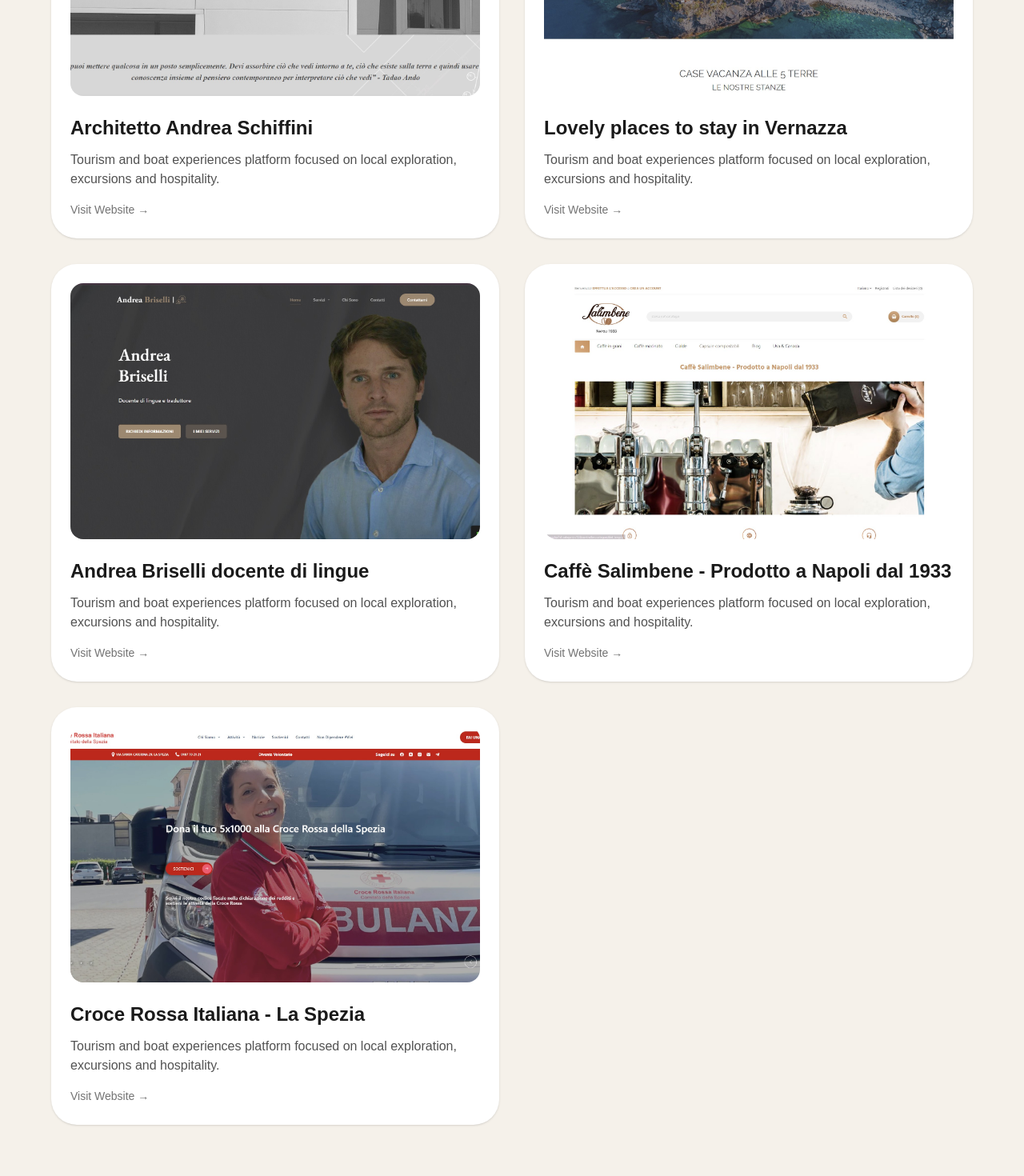
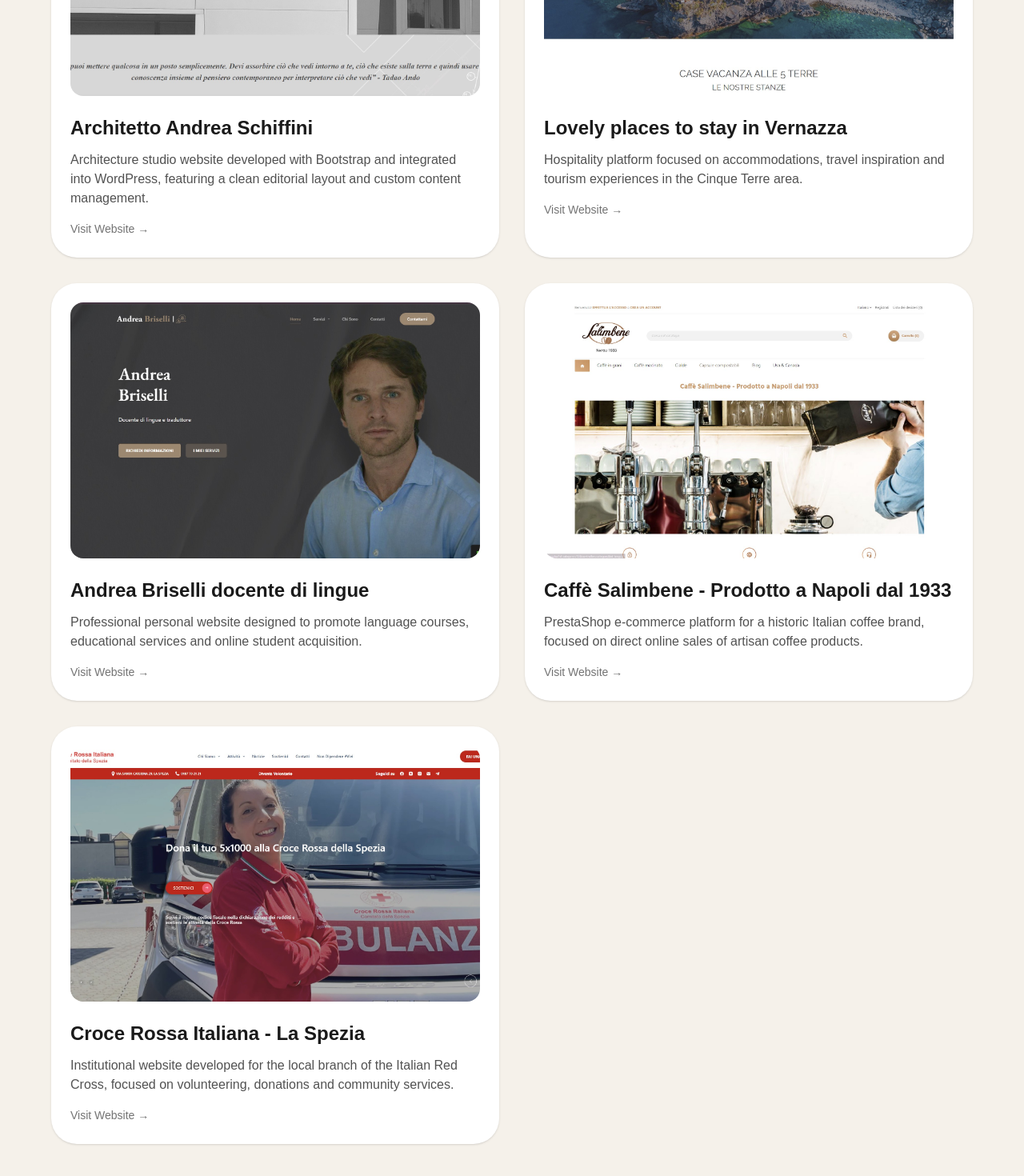
Before and after one commit to StefanoBorghini/stefano-portfolio, a Next.js app: page /preview in a window 1280 px wide. Shown: the part 2372-3842 px from the top of the page at 80% size. Built offline with nearby package versions, Linux system fonts and the light colour scheme.

Commit message:
nuove modifiche

```diff
--- a/app/layout.tsx
+++ b/app/layout.tsx
@@ -23,9 +23,9 @@
 });
 
 export const metadata: Metadata = {
-  title: "Stefano Borghini — Selected Works for Sintonia",
+  title: "Stefano Borghini | Portfolio",
   description:
-    "Web Developer & Digital Experiences focused on hospitality, tourism and modern frontend experiences.",
+    "Portfolio di Stefano Borghini. Web design, digital experiences, hospitality, e-commerce e progetti web.",
 
 
 };
--- a/app/preview/page.tsx
+++ b/app/preview/page.tsx
@@ -201,7 +201,7 @@
     <div className="relative aspect-[16/10] overflow-hidden rounded-2xl">
       <Image
         src="/projects/schiffini.jpg"
-        alt="barcaioli portovenere"
+        alt="Architetto"
         fill
         className="object-cover transition duration-700 group-hover:scale-105"
       />
@@ -212,8 +212,9 @@
     </h3>
 
     <p className="mt-3 text-neutral-600">
-      Tourism and boat experiences platform focused
-on local exploration, excursions and hospitality.
+      Architecture studio website developed with Bootstrap
+and integrated into WordPress, featuring a clean
+editorial layout and custom content management.
     </p>
 
      <a
@@ -231,7 +232,7 @@
     <div className="relative aspect-[16/10] overflow-hidden rounded-2xl">
       <Image
         src="/projects/maria.jpg"
-        alt="barcaioli portovenere"
+        alt="maria"
         fill
         className="object-cover transition duration-700 group-hover:scale-105"
       />
@@ -242,8 +243,9 @@
     </h3>
 
     <p className="mt-3 text-neutral-600">
-      Tourism and boat experiences platform focused
-on local exploration, excursions and hospitality.
+     Hospitality platform focused on accommodations,
+travel inspiration and tourism experiences in
+the Cinque Terre area.
     </p>
 
      <a
@@ -262,7 +264,7 @@
     <div className="relative aspect-[16/10] overflow-hidden rounded-2xl">
       <Image
         src="/projects/briselli.jpg"
-        alt="barcaioli portovenere"
+        alt="briselli"
         fill
         className="object-cover transition duration-700 group-hover:scale-105"
       />
@@ -273,8 +275,9 @@
     </h3>
 
     <p className="mt-3 text-neutral-600">
-      Tourism and boat experiences platform focused
-on local exploration, excursions and hospitality.
+     Professional personal website designed to promote
+language courses, educational services and online
+student acquisition.
     </p>
 
      <a
@@ -292,7 +295,7 @@
     <div className="relative aspect-[16/10] overflow-hidden rounded-2xl">
       <Image
         src="/projects/carlo.jpg"
-        alt="barcaioli portovenere"
+        alt="salimbene"
         fill
         className="object-cover transition duration-700 group-hover:scale-105"
       />
@@ -303,8 +306,9 @@
     </h3>
 
     <p className="mt-3 text-neutral-600">
-      Tourism and boat experiences platform focused
-on local exploration, excursions and hospitality.
+     PrestaShop e-commerce platform for a historic Italian
+coffee brand, focused on direct online sales of
+artisan coffee products.
     </p>
 
      <a
@@ -322,7 +326,7 @@
     <div className="relative aspect-[16/10] overflow-hidden rounded-2xl">
       <Image
         src="/projects/cri.jpg"
-        alt="barcaioli portovenere"
+        alt="cri la spezia"
         fill
         className="object-cover transition duration-700 group-hover:scale-105"
       />
@@ -333,8 +337,9 @@
     </h3>
 
     <p className="mt-3 text-neutral-600">
-      Tourism and boat experiences platform focused
-on local exploration, excursions and hospitality.
+     Institutional website developed for the local branch
+of the Italian Red Cross, focused on volunteering,
+donations and community services.
     </p>
 
      <a
```
